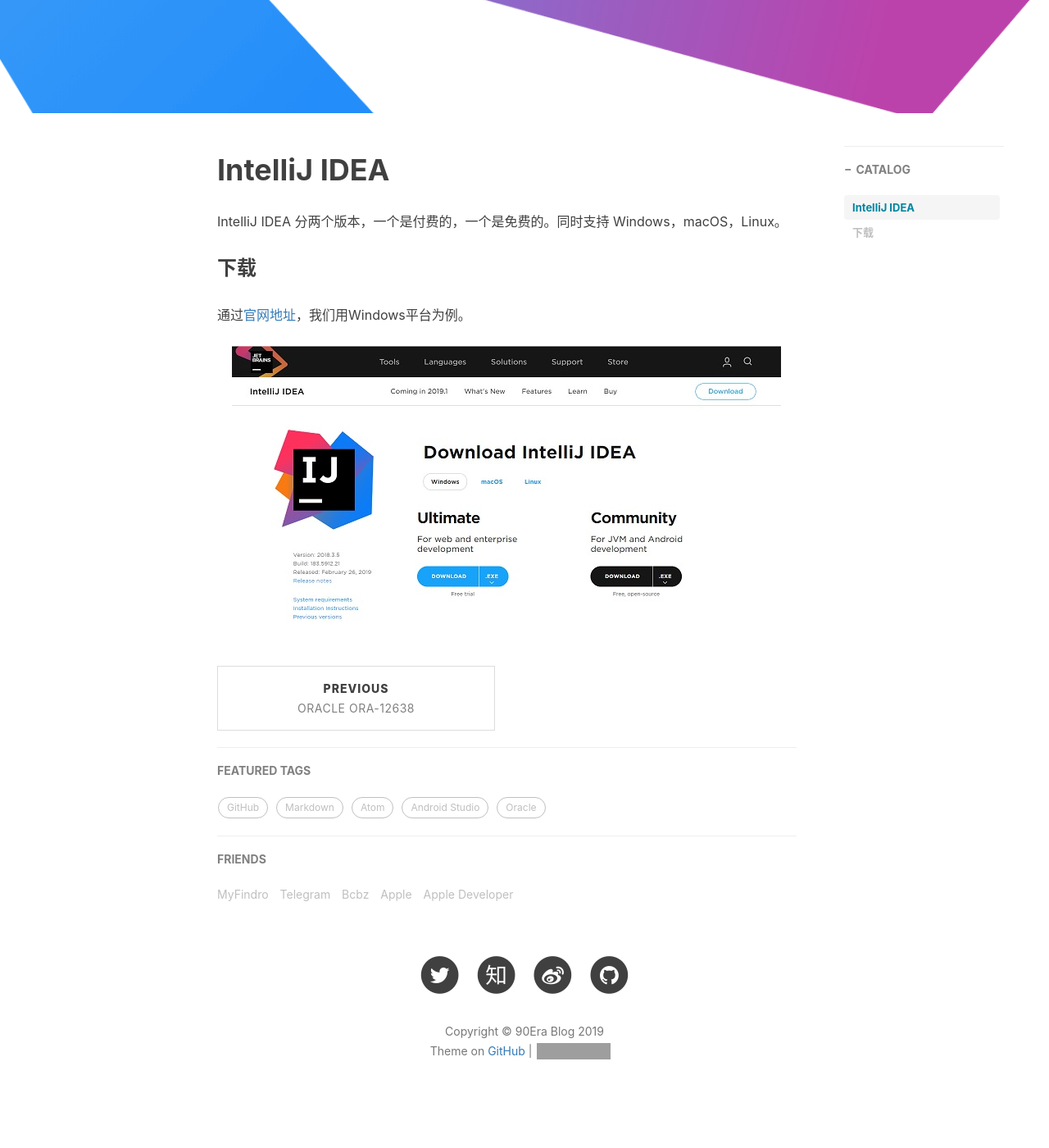
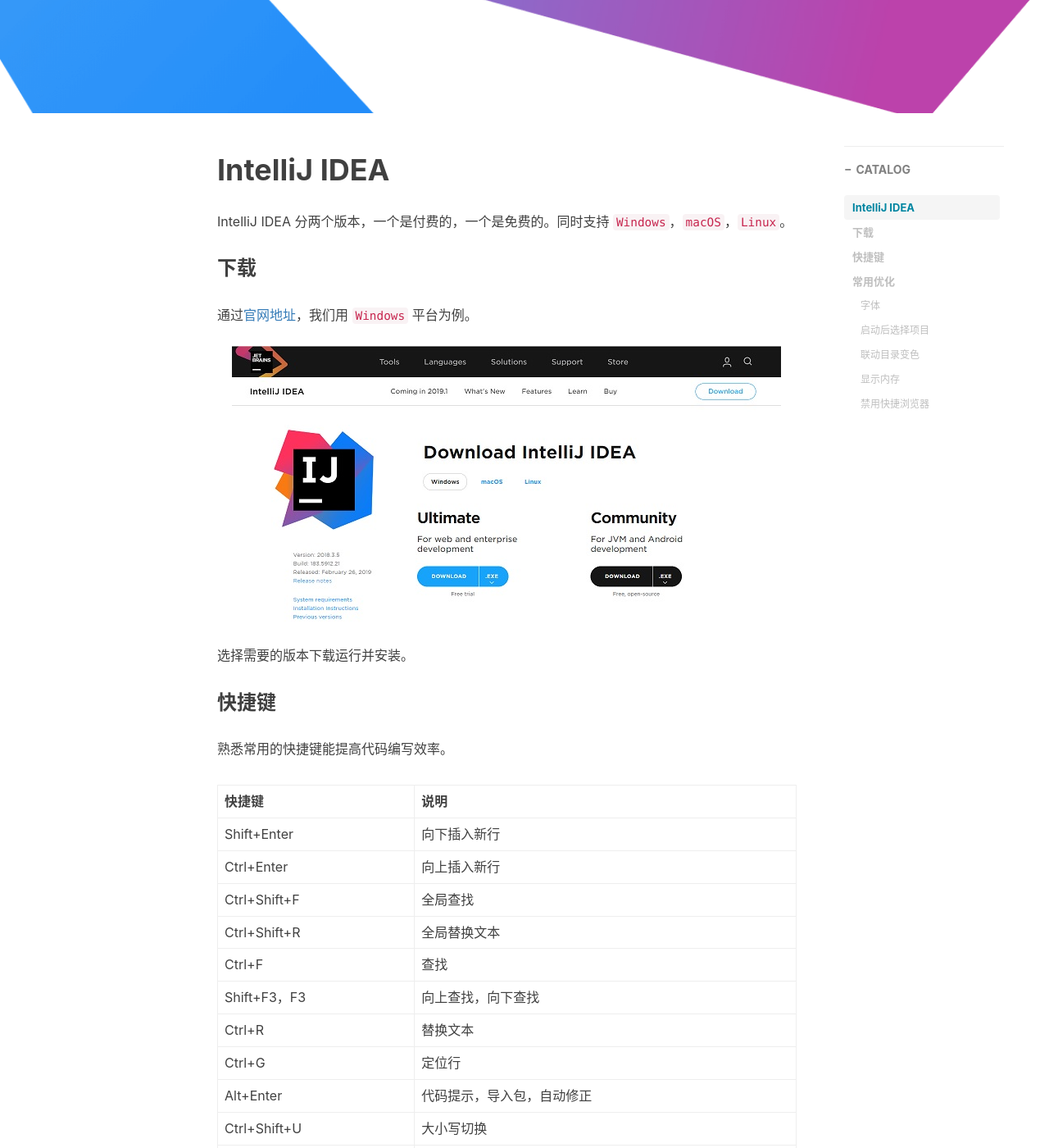
Before and after one commit to ricebai/ricebai.github.io, a Jekyll site: the page built from _posts/2019-03-07-intellij-idea.md, in a window 1280 px wide and 1400 px high, scrolled down 385 px. Shown: the whole window at 82% size. Built offline with Jekyll 4.4.1, drawn with Linux system fonts in a browser that asks for light colours; nearby versions of some CDN libraries; comment, search, counter and statistics services are not loaded; some of the changed text lies outside the part shown; grey boxes are pictures that could not be loaded.

Commit message:
intellij-idea

```diff
--- a/_posts/2019-03-07-intellij-idea.md
+++ b/_posts/2019-03-07-intellij-idea.md
@@ -12,9 +12,59 @@ tags:
 
 # IntelliJ IDEA
 
-IntelliJ IDEA 分两个版本，一个是付费的，一个是免费的。同时支持 Windows，macOS，Linux。
+IntelliJ IDEA 分两个版本，一个是付费的，一个是免费的。同时支持 `Windows`，`macOS`，`Linux`。
 
 ### 下载
 
-通过[官网地址](https://www.jetbrains.com/idea/download/#section=windows)，我们用Windows平台为例。
+通过[官网地址](https://www.jetbrains.com/idea/download/#section=windows)，我们用 `Windows` 平台为例。
 ![download](https://ricebai.github.io/img/posts/intellij-idea/download.jpg)
+选择需要的版本下载运行并安装。
+
+### 快捷键
+
+熟悉常用的快捷键能提高代码编写效率。
+
+|快捷键| 说明|
+| --- | --- |
+|Shift+Enter|向下插入新行|
+|Ctrl+Enter|向上插入新行|
+|Ctrl+Shift+F|全局查找|
+|Ctrl+Shift+R|全局替换文本|
+|Ctrl+F|查找|
+|Shift+F3，F3| 向上查找，向下查找|
+|Ctrl+R|替换文本|
+|Ctrl+G|定位行|
+|Alt+Enter|代码提示，导入包，自动修正|
+|Ctrl+Shift+U|大小写切换|
+|Ctrl+E|最近的文件|
+|Ctrl+Shift+E|最近更改的文件|
+|Ctrl+Alt+S|打开设置|
+
+### 常用优化
+
+让工具为我所用，当然需要熟悉关键的几个设置，下面我就来介绍部分设置（`Ctrl+Alt+S`）功能。
+
+#### 字体
+
+Settings - Editor - Font
+![font](https://ricebai.github.io/img/posts/intellij-idea/font.jpg)
+
+#### 启动后选择项目
+
+勾选则默认打开最后一个工程，反之启动工程则会出现选择页面。
+![last-project](https://ricebai.github.io/img/posts/intellij-idea/last-project.jpg)
+
+#### 联动目录变色
+
+修改文件后父级目录也会跟着变色
+![showdir](https://ricebai.github.io/img/posts/intellij-idea/showdir.jpg)
+
+#### 显示内存
+
+右下角显示内存占用信息
+![memory](https://ricebai.github.io/img/posts/intellij-idea/memory.jpg)
+
+#### 禁用快捷浏览器
+
+jsp编辑区右上角总是有快捷浏览器启动选项，这里可以关闭
+![browser](https://ricebai.github.io/img/posts/intellij-idea/browser.jpg)
```
Also changed, not shown: img/posts/intellij-idea/browser.jpg (added).
